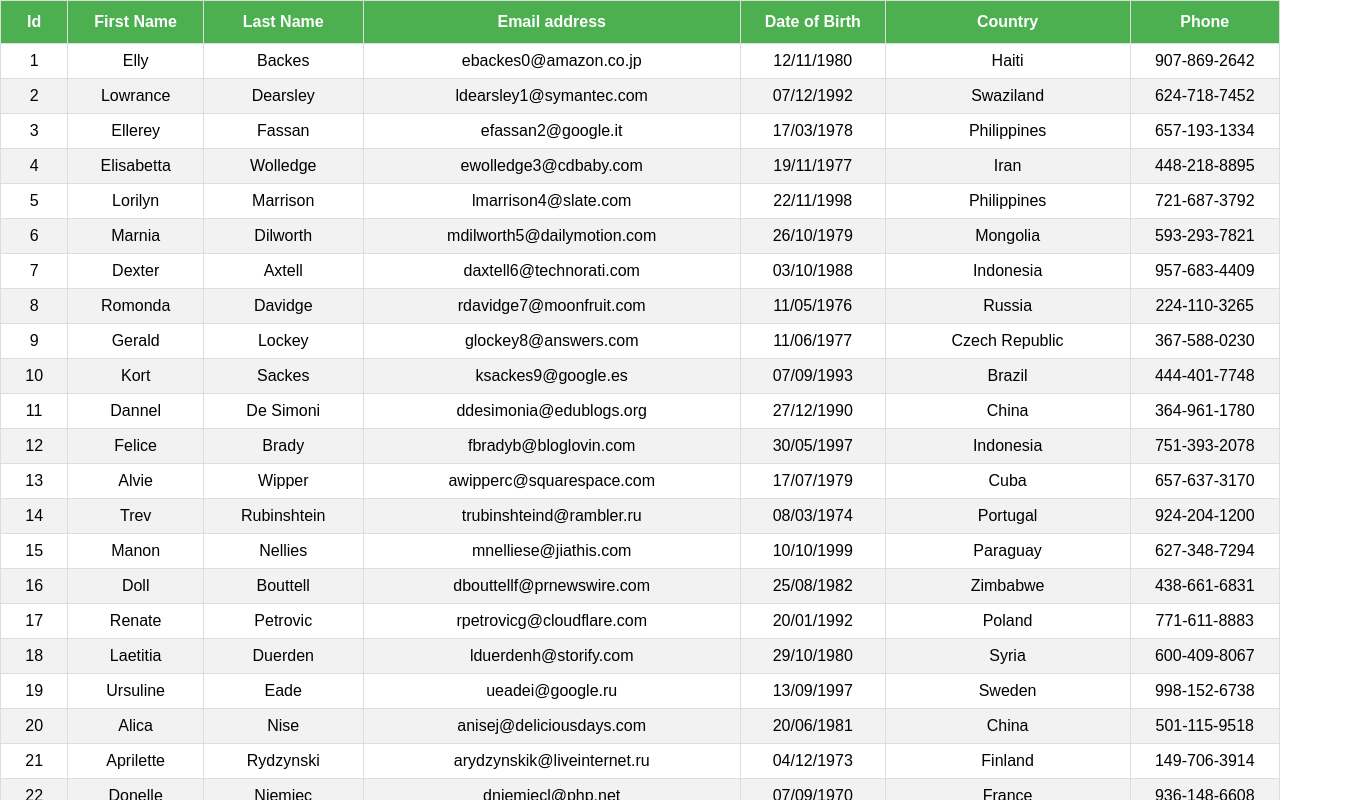
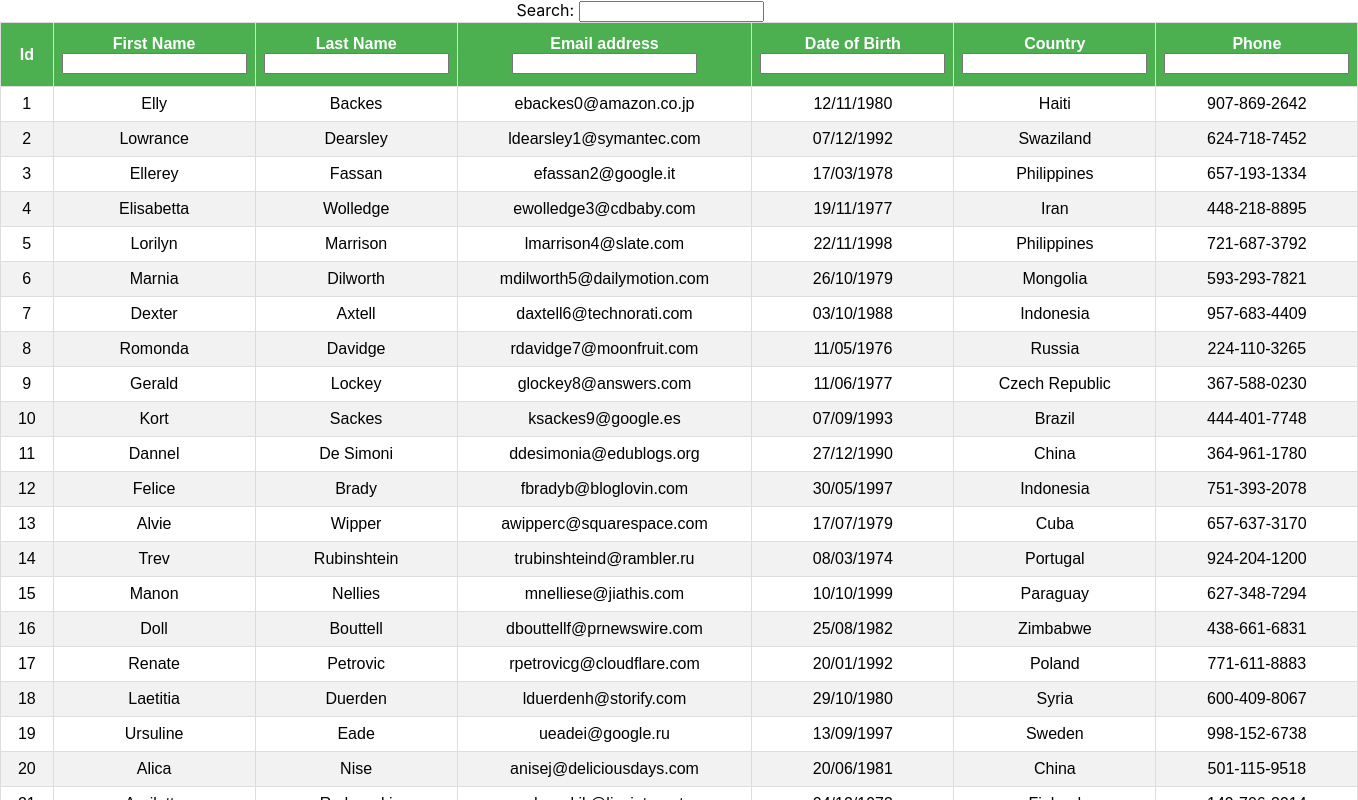
Before and after one commit to ruslanguns/react-table-demo, a React (Create React App) app: page / in a window 1280 px wide. Shown: the top 800 px of the page, 1358 px wide, since content can reach past the window. Built offline with nearby package versions, Linux system fonts and the light colour scheme.

Commit message:
adding global and column filter

```diff
--- a/src/App.js
+++ b/src/App.js
@@ -1,12 +1,14 @@
 import './App.css';
 // import { BasicTable } from './components/BasicTable';
-import { SortingTable } from './components/SortingTable';
+// import { SortingTable } from './components/SortingTable';
+import { FilteringTable } from './components/FilteringTable';
 
 function App() {
   return (
     <div className="App">
       {/* <BasicTable /> */}
-      <SortingTable />
+      {/* <SortingTable /> */}
+      <FilteringTable />
     </div>
   );
 }
--- /dev/null
+++ b/src/components/ColumnFilter.js
@@ -0,0 +1,16 @@
+import React from 'react'
+
+export const ColumnFilter = ({ column }) => {
+  const { filterValue, setFilter } = column
+  return (
+    <form>
+      <label>
+        <input
+          type="search"
+          value={ filterValue || '' }
+          onChange={(e) => setFilter(e.target.value)}
+        />
+      </label>
+    </form>
+  )
+}
--- /dev/null
+++ b/src/components/FilteringTable.js
@@ -0,0 +1,105 @@
+import React, { useMemo } from 'react'
+import { useFilters, useGlobalFilter, useSortBy, useTable } from 'react-table'
+import MOCK_DATA from './MOCK_DATA.json'
+import { COLUMNS, /** GROUPED_COLUMNS */ } from './columns'
+import './table.css'
+import { GlobalFilter } from './GlobalFilter'
+
+export const FilteringTable = () => {
+  const columns = useMemo(() => COLUMNS, [])
+  const data = useMemo(() => MOCK_DATA, [])
+
+  const {
+    getTableProps,
+    getTableBodyProps,
+    headerGroups,
+    footerGroups,
+    rows,
+    prepareRow,
+    state,
+    setGlobalFilter
+  } = useTable({
+    columns,
+    data,
+  }, useFilters, useGlobalFilter, useSortBy)
+
+  const { globalFilter } = state
+
+  return (
+    <>
+      <GlobalFilter filter={globalFilter} setFilter={setGlobalFilter}/>
+      <table {...getTableProps()}>
+        <thead>
+          {
+            headerGroups.map(({ getHeaderGroupProps, headers }) => (
+              <tr {...getHeaderGroupProps()}>
+                {
+                  headers.map(({ getHeaderProps, render, getSortByToggleProps, isSorted, isSortedDesc, canFilter }) => (
+                    <th {...getHeaderProps(getSortByToggleProps())}>
+                      {
+                        render('Header')
+                      }
+                      <div>
+                        {
+                          canFilter ? render('Filter') : null
+                        }
+                      </div>
+                      <span>
+                        {
+                          isSorted
+                            ? (isSortedDesc ? ' 🔽' : ' 🔼')
+                            : ''
+                        }
+                      </span>
+                    </th>
+                  ))
+                }
+              </tr>
+            ))
+          }
+        </thead>
+
+        <tbody {...getTableBodyProps()}>
+          {
+            rows.map((row) => {
+              prepareRow(row)
+
+              return (
+                <tr {...row.getRowProps()}>
+                  {
+                    row.cells.map(({ getCellProps, render }) => (
+                      <td {...getCellProps()}>
+                        {
+                          render('Cell')
+                        }
+                      </td>
+                    ))
+                  }
+                </tr>
+              )
+            })
+          }
+        </tbody>
+
+        <tfoot>
+          {
+            footerGroups.map(({ getFooterGroupProps, headers }) => (
+              <tr {...getFooterGroupProps()}>
+                {
+                  headers.map(({ getFooterProps, render }) => (
+                    <td {...getFooterProps()}>
+                      {
+                        render('Footer')
+                      }
+                    </td>
+                  ))
+                }
+              </tr>
+            ))
+          }
+        </tfoot>
+
+      </table>
+    </>
+  )
+}
--- /dev/null
+++ b/src/components/GlobalFilter.js
@@ -0,0 +1,16 @@
+import React from 'react'
+
+export const GlobalFilter = ({ filter, setFilter }) => {
+  return (
+    <form>
+      <label>
+        Search: {' '}
+        <input
+          type="search"
+          value={ filter || '' }
+          onChange={(e) => setFilter(e.target.value)}
+        />
+      </label>
+    </form>
+  )
+}
--- a/src/components/columns.js
+++ b/src/components/columns.js
@@ -1,41 +1,50 @@
-import format from "date-fns/format"
+import format from 'date-fns/format'
+import { ColumnFilter } from './ColumnFilter'
 
 export const COLUMNS = [
   {
     Header: 'Id',
     Footer: 'Id',
-    accessor: 'id'
+    accessor: 'id',
+    Filter: ColumnFilter,
+    disableFilters: true
   },
   {
     Header: 'First Name',
     Footer: 'First Name',
-    accessor: 'first_name'
+    accessor: 'first_name',
+    Filter: ColumnFilter
   },
   {
     Header: 'Last Name',
     Footer: 'Last Name',
-    accessor: 'last_name'
+    accessor: 'last_name',
+    Filter: ColumnFilter
   },
   {
     Header: 'Email address',
     Footer: 'Email address',
-    accessor: 'email'
+    accessor: 'email',
+    Filter: ColumnFilter
   },
   {
     Header: 'Date of Birth',
     Footer: 'Date of Birth',
     accessor: 'date_of_birth',
-    Cell: ({value}) => format(new Date(value), 'dd/MM/yyyy')
+    Cell: ({value}) => format(new Date(value), 'dd/MM/yyyy'),
+    Filter: ColumnFilter
   },
   {
     Header: 'Country',
     Footer: 'Country',
-    accessor: 'country'
+    accessor: 'country',
+    Filter: ColumnFilter
   },
   {
     Header: 'Phone',
     Footer: 'Phone',
-    accessor: 'phone'
+    accessor: 'phone',
+    Filter: ColumnFilter
   }
 ]
 
```
